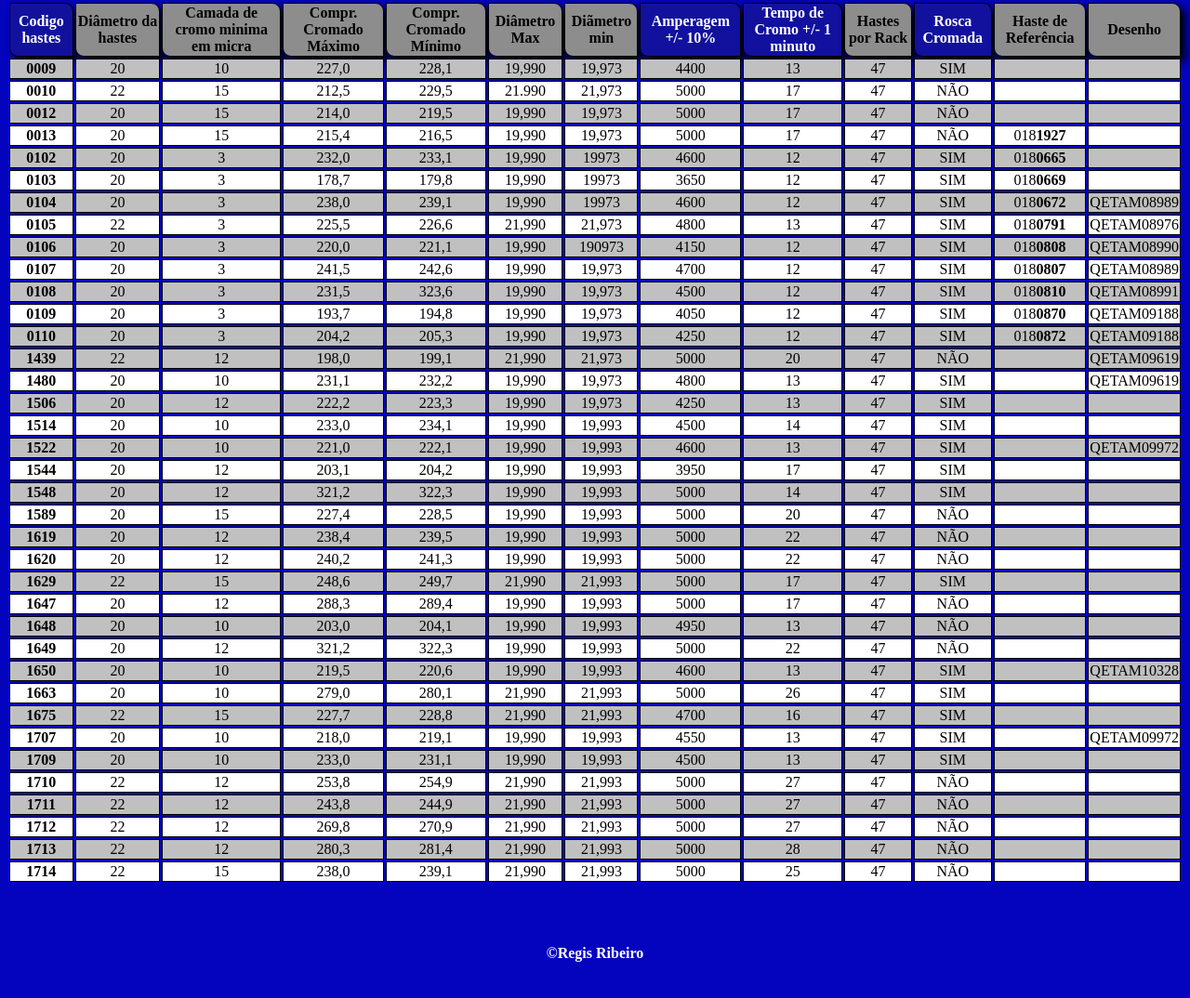
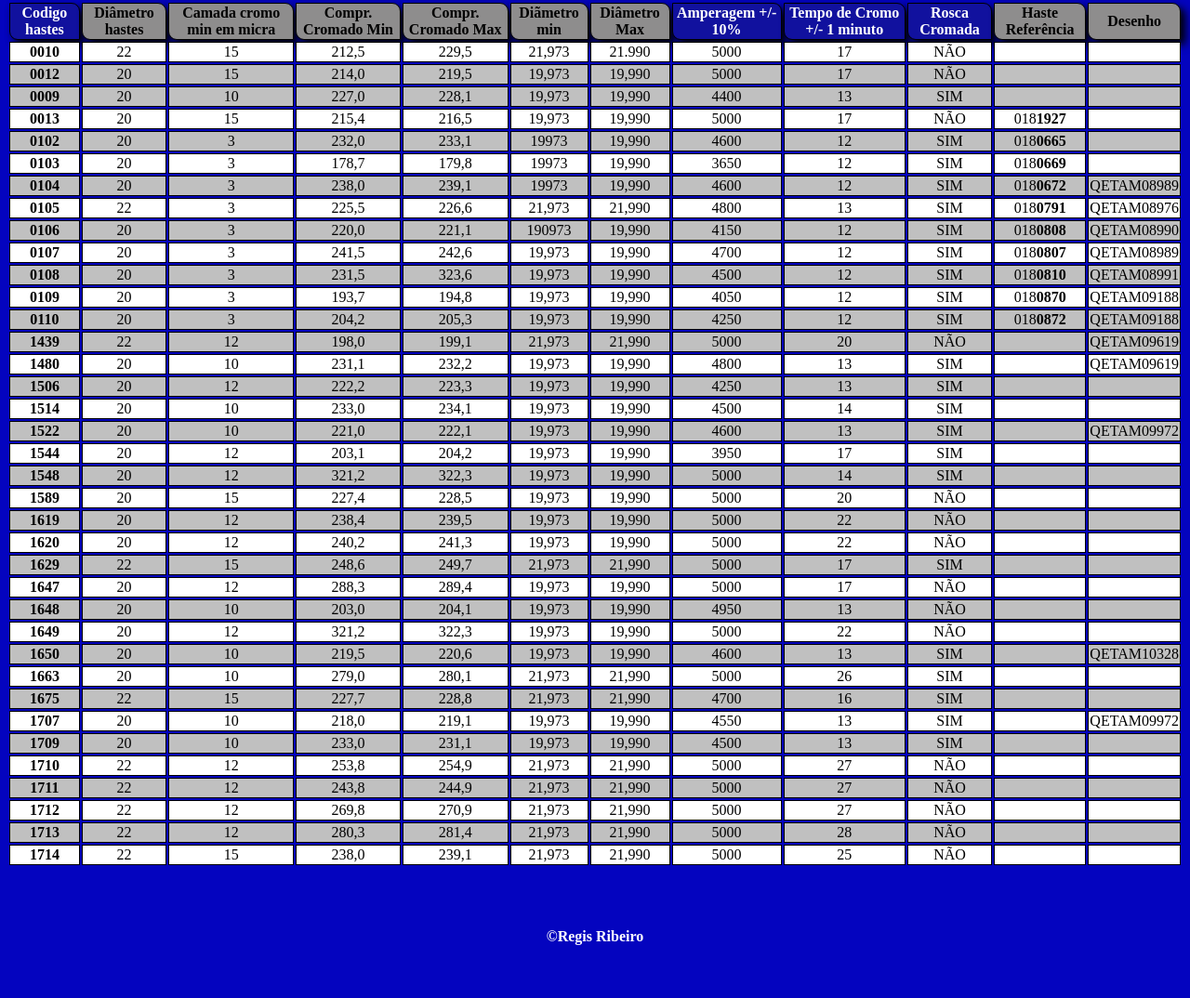
Before and after one commit to Regisrib/planilha-cromacao-hastes, a plain HTML site: page hastes.html in a window 1280 px wide. Shown: the part 248-1322 px from the top of the page at 93% size. Drawn offline with Linux system fonts and the light colour scheme.

Commit message:
reorganizando leyout da tabela

```diff
--- a/hastes.html
+++ b/hastes.html
@@ -18,49 +18,49 @@
   <thead>
     <section>
     <tr>
-      <th class="code">Codigo hastes</th><th>Diâmetro da hastes</th><th>Camada de cromo minima em micra</th><th>Compr. Cromado Máximo</th><th>Compr. Cromado Mínimo</th><th>Diâmetro Max</th><th>Diãmetro min</th><th class="code">Amperagem +/- 10%</th><th class="code">Tempo de Cromo +/- 1 minuto</th><th>Hastes por Rack</th><th class="code">Rosca Cromada</th><th>Haste de Referência</th><th>Desenho</th>
+      <th class="code">Codigo hastes</th><th>Diâmetro hastes</th><th>Camada cromo min em micra</th><th>Compr. Cromado Min</th><th>Compr. Cromado Max</th><th>Diãmetro min</th><th>Diâmetro Max</th><th class="code">Amperagem +/- 10%</th><th class="code">Tempo de Cromo +/- 1 minuto</th><th class="code">Rosca Cromada</th><th>Haste Referência</th><th>Desenho</th>
     </tr>
   </thead>
   <tbody>
-    <tr class="cinza"><td><strong>0009</strong></td><td>20</td><td>10</td><td>227,0</td><td>228,1</td><td>19,990</td><td>19,973</td><td>4400</td><td>13</td><td>47</td><td>SIM</td><td></td><td></td></tr>
-    <tr class="branco"><td><strong>0010</strong></td><td>22</td><td>15</td><td>212,5</td><td>229,5</td><td>21.990</td><td>21,973</td><td>5000</td><td>17</td><td>47</td><td>NÃO</td><td></td><td></td></tr>
-    <tr class="cinza"><td><strong>0012</strong></td><td>20</td><td>15</td><td>214,0</td><td>219,5</td><td>19,990</td><td>19,973</td><td>5000</td><td>17</td><td>47</td><td>NÃO</td><td></td><td></td></tr>
-    <tr class="branco"><td><strong>0013</strong></td><td>20</td><td>15</td><td>215,4</td><td>216,5</td><td>19,990</td><td>19,973</td><td>5000</td><td>17</td><td>47</td><td>NÃO</td><td>018<strong>1927</strong></td><td></td></tr>
-    <tr class="cinza"><td><strong>0102</strong></td><td>20</td><td>3</td><td>232,0</td><td>233,1</td><td>19,990</td><td>19973</td><td>4600</td><td>12</td><td>47</td><td>SIM</td><td>018<strong>0665</strong></td><td></td></tr>
-    <tr class="branco"><td><strong>0103</strong></td><td>20</td><td>3</td><td>178,7</td><td>179,8</td><td>19,990</td><td>19973</td><td>3650</td><td>12</td><td>47</td><td>SIM</td><td>018<strong>0669</strong></td><td></td></tr>
-    <tr class="cinza"><td><strong>0104</strong></td><td>20</td><td>3</td><td>238,0</td><td>239,1</td><td>19,990</td><td>19973</td><td>4600</td><td>12</td><td>47</td><td>SIM</td><td>018<strong>0672</strong></td><td>QETAM08989</td></tr>
-    <tr class="branco"><td><strong>0105</strong></td><td>22</td><td>3</td><td>225,5</td><td>226,6</td><td>21,990</td><td>21,973</td><td>4800</td><td>13</td><td>47</td><td>SIM</td><td>018<strong>0791</strong></td><td>QETAM08976</td></tr>
-    <tr class="cinza"><td><strong>0106</strong></td><td>20</td><td>3</td><td>220,0</td><td>221,1</td><td>19,990</td><td>190973</td><td>4150</td><td>12</td><td>47</td><td>SIM</td><td>018<strong>0808</strong></td><td>QETAM08990</td></tr>
-    <tr class="branco"><td><strong>0107</strong></td><td>20</td><td>3</td><td>241,5</td><td>242,6</td><td>19,990</td><td>19,973</td><td>4700</td><td>12</td><td>47</td><td>SIM</td><td>018<strong>0807</strong></td><td>QETAM08989</td></tr>
-    <tr class="cinza"><td><strong>0108</strong></td><td>20</td><td>3</td><td>231,5</td><td>323,6</td><td>19,990</td><td>19,973</td><td>4500</td><td>12</td><td>47</td><td>SIM</td><td>018<strong>0810</strong></td><td>QETAM08991</td></tr>
-    <tr class="branco"><td><strong>0109</strong></td><td>20</td><td>3</td><td>193,7</td><td>194,8</td><td>19,990</td><td>19,973</td><td>4050</td><td>12</td><td>47</td><td>SIM</td><td>018<strong>0870</strong></td><td>QETAM09188</td></tr>
-    <tr class="cinza"><td><strong>0110</strong></td><td>20</td><td>3</td><td>204,2</td><td>205,3</td><td>19,990</td><td>19,973</td><td>4250</td><td>12</td><td>47</td><td>SIM</td><td>018<strong>0872</strong></td><td>QETAM09188</td></tr>
+    <tr class="branco"><td><strong>0010</strong></td><td>22</td><td>15</td><td>212,5</td><td>229,5</td><td>21,973</td><td>21.990</td><td>5000</td><td>17</td><td>NÃO</td><td></td><td></td></tr>
+    <tr class="cinza"><td><strong>0012</strong></td><td>20</td><td>15</td><td>214,0</td><td>219,5</td><td>19,973</td><td>19,990</td><td>5000</td><td>17</td><td>NÃO</td><td></td><td></td></tr>
+    <tr class="cinza"><td><strong>0009</strong></td><td>20</td><td>10</td><td>227,0</td><td>228,1</td><td>19,973</td><td>19,990</td><td>4400</td><td>13</td><td>SIM</td><td></td><td></td></tr>
+    <tr class="branco"><td><strong>0013</strong></td><td>20</td><td>15</td><td>215,4</td><td>216,5</td><td>19,973</td><td>19,990</td><td>5000</td><td>17</td><td>NÃO</td><td>018<strong>1927</strong></td><td></td></tr>
+    <tr class="cinza"><td><strong>0102</strong></td><td>20</td><td>3</td><td>232,0</td><td>233,1</td><td>19973</td><td>19,990</td><td>4600</td><td>12</td><td>SIM</td><td>018<strong>0665</strong></td><td></td></tr>
+    <tr class="branco"><td><strong>0103</strong></td><td>20</td><td>3</td><td>178,7</td><td>179,8</td><td>19973</td><td>19,990</td><td>3650</td><td>12</td><td>SIM</td><td>018<strong>0669</strong></td><td></td></tr>
+    <tr class="cinza"><td><strong>0104</strong></td><td>20</td><td>3</td><td>238,0</td><td>239,1</td><td>19973</td><td>19,990</td><td>4600</td><td>12</td><td>SIM</td><td>018<strong>0672</strong></td><td>QETAM08989</td></tr>
+    <tr class="branco"><td><strong>0105</strong></td><td>22</td><td>3</td><td>225,5</td><td>226,6</td><td>21,973</td><td>21,990</td><<td>4800</td><td>13</td><td>SIM</td><td>018<strong>0791</strong></td><td>QETAM08976</td></tr>
+    <tr class="cinza"><td><strong>0106</strong></td><td>20</td><td>3</td><td>220,0</td><td>221,1</td><td>190973</td><td>19,990</td><td>4150</td><td>12</td><td>SIM</td><td>018<strong>0808</strong></td><td>QETAM08990</td></tr>
+    <tr class="branco"><td><strong>0107</strong></td><td>20</td><td>3</td><td>241,5</td><td>242,6</td><td>19,973</td><td>19,990</td><td>4700</td><td>12</td><td>SIM</td><td>018<strong>0807</strong></td><td>QETAM08989</td></tr>
+    <tr class="cinza"><td><strong>0108</strong></td><td>20</td><td>3</td><td>231,5</td><td>323,6</td><td>19,973</td><td>19,990</td><td>4500</td><td>12</td><td>SIM</td><td>018<strong>0810</strong></td><td>QETAM08991</td></tr>
+    <tr class="branco"><td><strong>0109</strong></td><td>20</td><td>3</td><td>193,7</td><td>194,8</td><td>19,973</td><td>19,990</td><td>4050</td><td>12</td><td>SIM</td><td>018<strong>0870</strong></td><td>QETAM09188</td></tr>
+    <tr class="cinza"><td><strong>0110</strong></td><td>20</td><td>3</td><td>204,2</td><td>205,3</td><td>19,973</td><td>19,990</td><td>4250</td><td>12</td><td>SIM</td><td>018<strong>0872</strong></td><td>QETAM09188</td></tr>
 
 
-    <tr class="cinza"><td><strong>1439</strong></td><td>22</td><td>12</td><td>198,0</td><td>199,1</td><td>21,990</td><td>21,973</td><td>5000</td><td>20</td><td>47</td><td>NÃO</td><td></td><td>QETAM09619</td></tr>
-    <tr class="branco"><td><strong>1480</strong></td><td>20</td><td>10</td><td>231,1</td><td>232,2</td><td>19,990</td><td>19,973</td><td>4800</td><td>13</td><td>47</td><td>SIM</td><td></td><td>QETAM09619</td></tr>
-    <tr class="cinza"><td><strong>1506</strong></td><td>20</td><td>12</td><td>222,2</td><td>223,3</td><td>19,990</td><td>19,973</td><td>4250</td><td>13</td><td>47</td><td>SIM</td><td></td><><td></td></tr>
-    <tr class="branco"><td><strong>1514</strong></td><td>20</td><td>10</td><td>233,0</td><td>234,1</td><td>19,990</td><td>19,993</td><td>4500</td><td>14</td><td>47</td><td>SIM</td><td><td></td></td></tr>
-    <tr class="cinza"><td><strong>1522</strong></td><td>20</td><td>10</td><td>221,0</td><td>222,1</td><td>19,990</td><td>19,993</td><td>4600</td><td>13</td><td>47</td><td>SIM</td><td></td><td>QETAM09972</td></tr>
-    <tr class="branco"><td><strong>1544</strong></td><td>20</td><td>12</td><td>203,1</td><td>204,2</td><td>19,990</td><td>19,993</td><td>3950</td><td>17</td><td>47</td><td>SIM</td><td></td><td></td></tr>
-    <tr class="cinza"><td><strong>1548</strong></td><td>20</td><td>12</td><td>321,2</td><td>322,3</td><td>19,990</td><td>19,993</td><td>5000</td><td>14</td><td>47</td><td>SIM</td><td></td><td></td></tr>
-    <tr class="branco"><td><strong>1589</strong></td><td>20</td><td>15</td><td>227,4</td><td>228,5</td><td>19,990</td><td>19,993</td><td>5000</td><td>20</td><td>47</td><td>NÃO</td><td></td><td></td></tr>
-    <tr class="cinza"><td><strong>1619</strong></td><td>20</td><td>12</td><td>238,4</td><td>239,5</td><td>19,990</td><td>19,993</td><td>5000</td><td>22</td><td>47</td><td>NÃO</td><td></td><td></td></tr>
-    <tr class="branco"><td><strong>1620</strong></td><td>20</td><td>12</td><td>240,2</td><td>241,3</td><td>19,990</td><td>19,993</td><td>5000</td><td>22</td><td>47</td><td>NÃO</td><td></td><td></td></tr>
-    <tr class="cinza"><td><strong>1629</strong></td><td>22</td><td>15</td><td>248,6</td><td>249,7</td><td>21,990</td><td>21,993</td><td>5000</td><td>17</td><td>47</td><td>SIM</td><td></td><td></td></tr>
-    <tr class="branco"><td><strong>1647</strong></td><td>20</td><td>12</td><td>288,3</td><td>289,4</td><td>19,990</td><td>19,993</td><td>5000</td><td>17</td><td>47</td><td>NÃO</td><td></td><td></td></tr>
-    <tr class="cinza"><td><strong>1648</strong></td><td>20</td><td>10</td><td>203,0</td><td>204,1</td><td>19,990</td><td>19,993</td><td>4950</td><td>13</td><td>47</td><td>NÃO</td><td></td><td></td></tr>
-    <tr class="branco"><td><strong>1649</strong></td><td>20</td><td>12</td><td>321,2</td><td>322,3</td><td>19,990</td><td>19,993</td><td>5000</td><td>22</td><td>47</td><td>NÃO</td><td></td><td></td></tr>
-    <tr class="cinza"><td><strong>1650</strong></td><td>20</td><td>10</td><td>219,5</td><td>220,6</td><td>19,990</td><td>19,993</td><td>4600</td><td>13</td><td>47</td><td>SIM</td><td></td><td>QETAM10328</td></tr>
-    <tr class="branco"><td><strong>1663</strong></td><td>20</td><td>10</td><td>279,0</td><td>280,1</td><td>21,990</td><td>21,993</td><td>5000</td><td>26</td><td>47</td><td>SIM</td><td></td><td></td></tr>
-    <tr class="cinza"><td><strong>1675</strong></td><td>22</td><td>15</td><td>227,7</td><td>228,8</td><td>21,990</td><td>21,993</td><td>4700</td><td>16</td><td>47</td><td>SIM</td><td></td><td></td></tr>
-    <tr class="branco"><td><strong>1707</strong></td><td>20</td><td>10</td><td>218,0</td><td>219,1</td><td>19,990</td><td>19,993</td><td>4550</td><td>13</td><td>47</td><td>SIM</td><td></td><td>QETAM09972</td></tr>
-    <tr class="cinza"><td><strong>1709</strong></td><td>20</td><td>10</td><td>233,0</td><td>231,1</td><td>19,990</td><td>19,993</td><td>4500</td><td>13</td><td>47</td><td>SIM</td><td></td><td></td></tr>
-    <tr class="branco"><td><strong>1710</strong></td><td>22</td><td>12</td><td>253,8</td><td>254,9</td><td>21,990</td><td>21,993</td><td>5000</td><td>27</td><td>47</td><td>NÃO</td><td></td><td></td></tr>
-    <tr class="cinza"><td><strong>1711</strong></td><td>22</td><td>12</td><td>243,8</td><td>244,9</td><td>21,990</td><td>21,993</td><td>5000</td><td>27</td><td>47</td><td>NÃO</td><td></td><td></td></tr>
-    <tr class="branco"><td><strong>1712</strong></td><td>22</td><td>12</td><td>269,8</td><td>270,9</td><td>21,990</td><td>21,993</td><td>5000</td><td>27</td><td>47</td><td>NÃO</td><td></td><td></td></tr>
-    <tr class="cinza"><td><strong>1713</strong></td><td>22</td><td>12</td><td>280,3</td><td>281,4</td><td>21,990</td><td>21,993</td><td>5000</td><td>28</td><td>47</td><td>NÃO</td><td></td><td></td></tr>
-    <tr class="branco"><td><strong>1714</strong></td><td>22</td><td>15</td><td>238,0</td><td>239,1</td><td>21,990</td><td>21,993</td><td>5000</td><td>25</td><td>47</td><td>NÃO</td><td></td><td></td></tr>
+    <tr class="cinza"><td><strong>1439</strong></td><td>22</td><td>12</td><td>198,0</td><td>199,1</td><td>21,973</td><td>21,990</td><td>5000</td><td>20</td><td>NÃO</td><td></td><td>QETAM09619</td></tr>
+    <tr class="branco"><td><strong>1480</strong></td><td>20</td><td>10</td><td>231,1</td><td>232,2</td><td>19,973</td><td>19,990</td><td>4800</td><td>13</td><td>SIM</td><td></td><td>QETAM09619</td></tr>
+    <tr class="cinza"><td><strong>1506</strong></td><td>20</td><td>12</td><td>222,2</td><td>223,3</td><td>19,973</td><td>19,990</td><td>4250</td><td>13</td><td>SIM</td><td></td><><td></td></tr>
+    <tr class="branco"><td><strong>1514</strong></td><td>20</td><td>10</td><td>233,0</td><td>234,1</td><td>19,973</td><td>19,990</td><td>4500</td><td>14</td><td>SIM</td><td><td></td></td></tr>
+    <tr class="cinza"><td><strong>1522</strong></td><td>20</td><td>10</td><td>221,0</td><td>222,1</td><td>19,973</td><td>19,990</td><td>4600</td><td>13</td><td>SIM</td><td></td><td>QETAM09972</td></tr>
+    <tr class="branco"><td><strong>1544</strong></td><td>20</td><td>12</td><td>203,1</td><td>204,2</td><td>19,973</td><td>19,990</td><td>3950</td><td>17</td><td>SIM</td><td></td><td></td></tr>
+    <tr class="cinza"><td><strong>1548</strong></td><td>20</td><td>12</td><td>321,2</td><td>322,3</td><td>19,973</td><td>19,990</td><td>5000</td><td>14</td><td>SIM</td><td></td><td></td></tr>
+    <tr class="branco"><td><strong>1589</strong></td><td>20</td><td>15</td><td>227,4</td><td>228,5</td><td>19,973</td><td>19,990</td><td>5000</td><td>20</td><td>NÃO</td><td></td><td></td></tr>
+    <tr class="cinza"><td><strong>1619</strong></td><td>20</td><td>12</td><td>238,4</td><td>239,5</td><td>19,973</td><td>19,990</td><td>5000</td><td>22</td><td>NÃO</td><td></td><td></td></tr>
+    <tr class="branco"><td><strong>1620</strong></td><td>20</td><td>12</td><td>240,2</td><td>241,3</td><td>19,973</td><td>19,990</td><td>5000</td><td>22</td><td>NÃO</td><td></td><td></td></tr>
+    <tr class="cinza"><td><strong>1629</strong></td><td>22</td><td>15</td><td>248,6</td><td>249,7</td><td>21,973</td><td>21,990</td><td>5000</td><td>17</td><td>SIM</td><td></td><td></td></tr>
+    <tr class="branco"><td><strong>1647</strong></td><td>20</td><td>12</td><td>288,3</td><td>289,4</td><td>19,973</td><td>19,990</td><td>5000</td><td>17</td><td>NÃO</td><td></td><td></td></tr>
+    <tr class="cinza"><td><strong>1648</strong></td><td>20</td><td>10</td><td>203,0</td><td>204,1</td><td>19,973</td><td>19,990</td><td>4950</td><td>13</td><td>NÃO</td><td></td><td></td></tr>
+    <tr class="branco"><td><strong>1649</strong></td><td>20</td><td>12</td><td>321,2</td><td>322,3</td><td>19,973</td><td>19,990</td><td>5000</td><td>22</td><td>NÃO</td><td></td><td></td></tr>
+    <tr class="cinza"><td><strong>1650</strong></td><td>20</td><td>10</td><td>219,5</td><td>220,6</td><td>19,973</td><td>19,990</td><td>4600</td><td>13</td><td>SIM</td><td></td><td>QETAM10328</td></tr>
+    <tr class="branco"><td><strong>1663</strong></td><td>20</td><td>10</td><td>279,0</td><td>280,1</td><td>21,973</td><td>21,990</td><td>5000</td><td>26</td><td>SIM</td><td></td><td></td></tr>
+    <tr class="cinza"><td><strong>1675</strong></td><td>22</td><td>15</td><td>227,7</td><td>228,8</td><td>21,973</td><td>21,990</td><td>4700</td><td>16</td><td>SIM</td><td></td><td></td></tr>
+    <tr class="branco"><td><strong>1707</strong></td><td>20</td><td>10</td><td>218,0</td><td>219,1</td><td>19,973</td><td>19,990</td><td>4550</td><td>13</td><td>SIM</td><td></td><td>QETAM09972</td></tr>
+    <tr class="cinza"><td><strong>1709</strong></td><td>20</td><td>10</td><td>233,0</td><td>231,1</td><td>19,973</td><td>19,990</td><td>4500</td><td>13</td><td>SIM</td><td></td><td></td></tr>
+    <tr class="branco"><td><strong>1710</strong></td><td>22</td><td>12</td><td>253,8</td><td>254,9</td><td>21,973</td><td>21,990</td><td>5000</td><td>27</td><td>NÃO</td><td></td><td></td></tr>
+    <tr class="cinza"><td><strong>1711</strong></td><td>22</td><td>12</td><td>243,8</td><td>244,9</td><td>21,973</td><td>21,990</td><td>5000</td><td>27</td><td>NÃO</td><td></td><td></td></tr>
+    <tr class="branco"><td><strong>1712</strong></td><td>22</td><td>12</td><td>269,8</td><td>270,9</td><td>21,973</td><td>21,990</td><td>5000</td><td>27</td><td>NÃO</td><td></td><td></td></tr>
+    <tr class="cinza"><td><strong>1713</strong></td><td>22</td><td>12</td><td>280,3</td><td>281,4</td><td>21,973</td><td>21,990</td><td>5000</td><td>28</td><td>NÃO</td><td></td><td></td></tr>
+    <tr class="branco"><td><strong>1714</strong></td><td>22</td><td>15</td><td>238,0</td><td>239,1</td><td>21,973</td><td>21,990</td><td>5000</td><td>25</td><td>NÃO</td><td></td><td></td></tr>
   </tbody>
 </table>
 </section>
```
